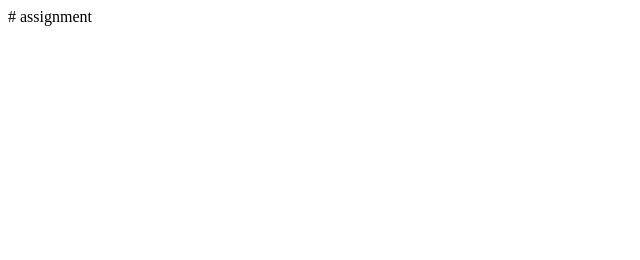
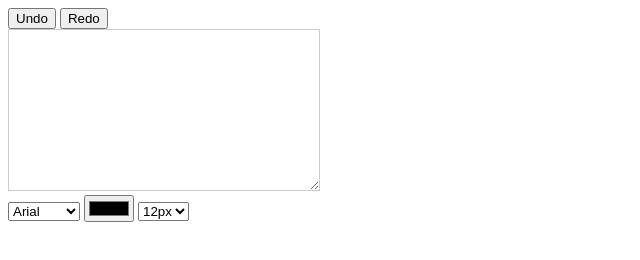
Before and after one commit to Aswin7749/assignment, a plain HTML site: page index.html in a window 1280 px wide. Shown: the whole page, without its empty margins (0-640 px from the left). Drawn offline with Linux system fonts and the light colour scheme.

Commit message:
Update index.html

```diff
--- a/index.html
+++ b/index.html
@@ -1 +1,89 @@
-# assignment
+<!DOCTYPE html>
+<html lang="en">
+<head>
+<meta charset="UTF-8">
+<meta name="viewport" content="width=device-width, initial-scale=1.0">
+<title>Text Editor</title>
+<style>
+    #text-box {
+        width: 300px;
+        height: 150px;
+        border: 1px solid #ccc;
+        padding: 5px;
+        font-size: 16px;
+        font-family: Arial, sans-serif;
+    }
+</style>
+</head>
+<body>
+  <div>
+    <button onclick="undo()">Undo</button>
+    <button onclick="redo()">Redo</button>
+  </div>
+<div>
+    <textarea id="text-box"></textarea>
+</div>
+<div>
+    <select id="font-style" onchange="changeFontStyle()">
+        <option value="Arial">Arial</option>
+        <option value="Verdana">Verdana</option>
+        <option value="Tahoma">Tahoma</option>
+        <option value="bold">bold</option>
+    </select>
+    <input type="color" id="font-color" onchange="changeFontColor()">
+    <select id="font-size" onchange="changeFontSize()">
+        <option value="12">12px</option>
+        <option value="16">16px</option>
+        <option value="20">20px</option>
+        <option value="30">30px</option>
+    </select>
+</div>
+<script>
+    let textHistory = [];
+    let textIndex = -1;
+
+    const textBox = document.getElementById('text-box');
+    const fontStyleSelect = document.getElementById('font-style');
+    const fontColorInput = document.getElementById('font-color');
+    const fontSizeSelect = document.getElementById('font-size');
+
+    textBox.addEventListener('input', function() {
+        saveState();
+    });
+
+    function saveState() {
+        if (textIndex < textHistory.length - 1) {
+            textHistory.splice(textIndex + 1);
+        }
+        textHistory.push(textBox.value);
+        textIndex++;
+    }
+
+    function undo() {
+        if (textIndex > 0) {
+            textIndex--;
+            textBox.value = textHistory[textIndex];
+        }
+    }
+
+    function redo() {
+        if (textIndex < textHistory.length - 1) {
+            textIndex++;
+            textBox.value = textHistory[textIndex];
+        }
+    }
+
+    function changeFontStyle() {
+        textBox.style.fontFamily = fontStyleSelect.value;
+    }
+
+    function changeFontColor() {
+        textBox.style.color = fontColorInput.value;
+    }
+
+    function changeFontSize() {
+        textBox.style.fontSize = fontSizeSelect.value + 'px';
+    }
+</script>
+</body>
+</html>
```
